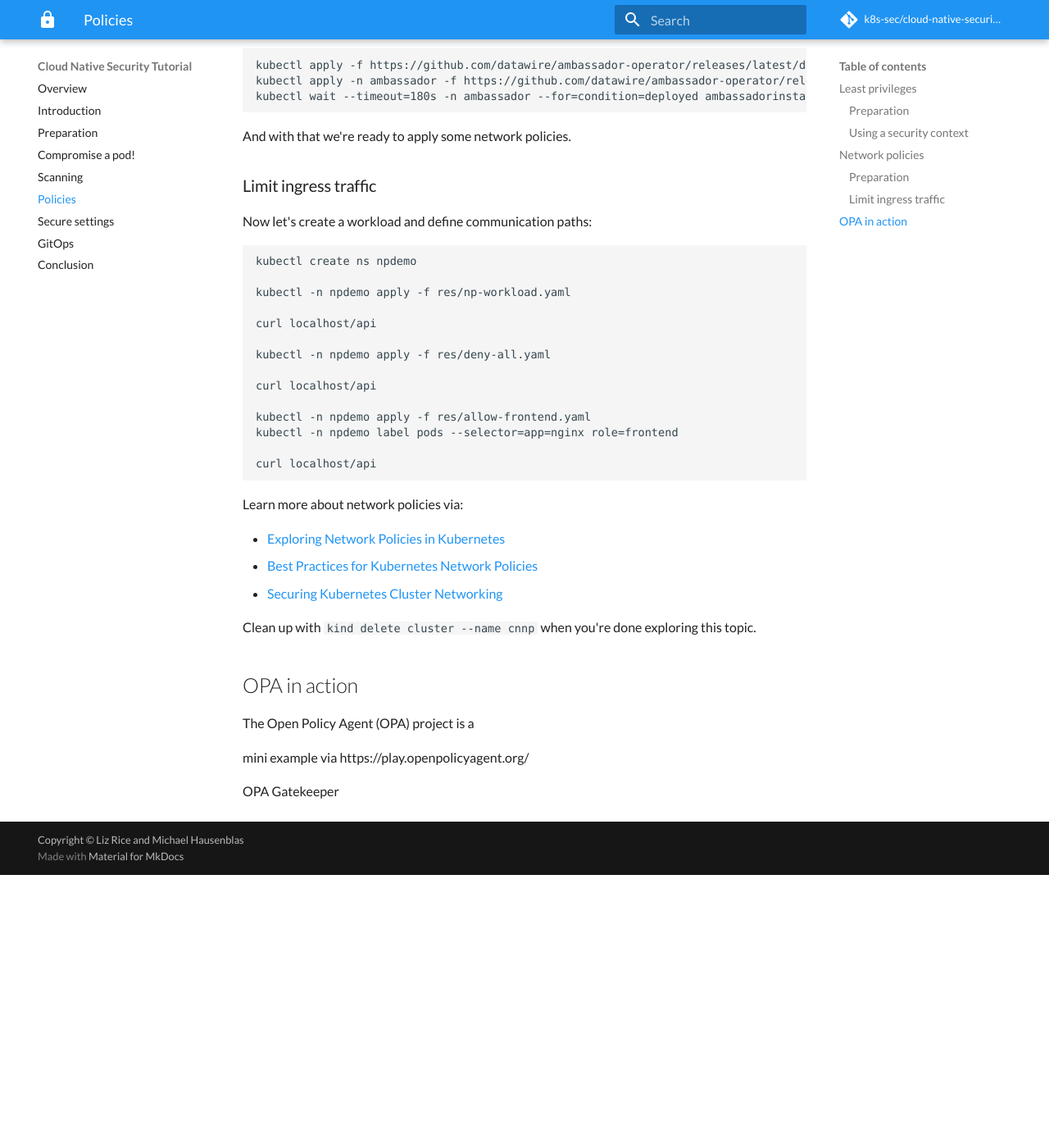
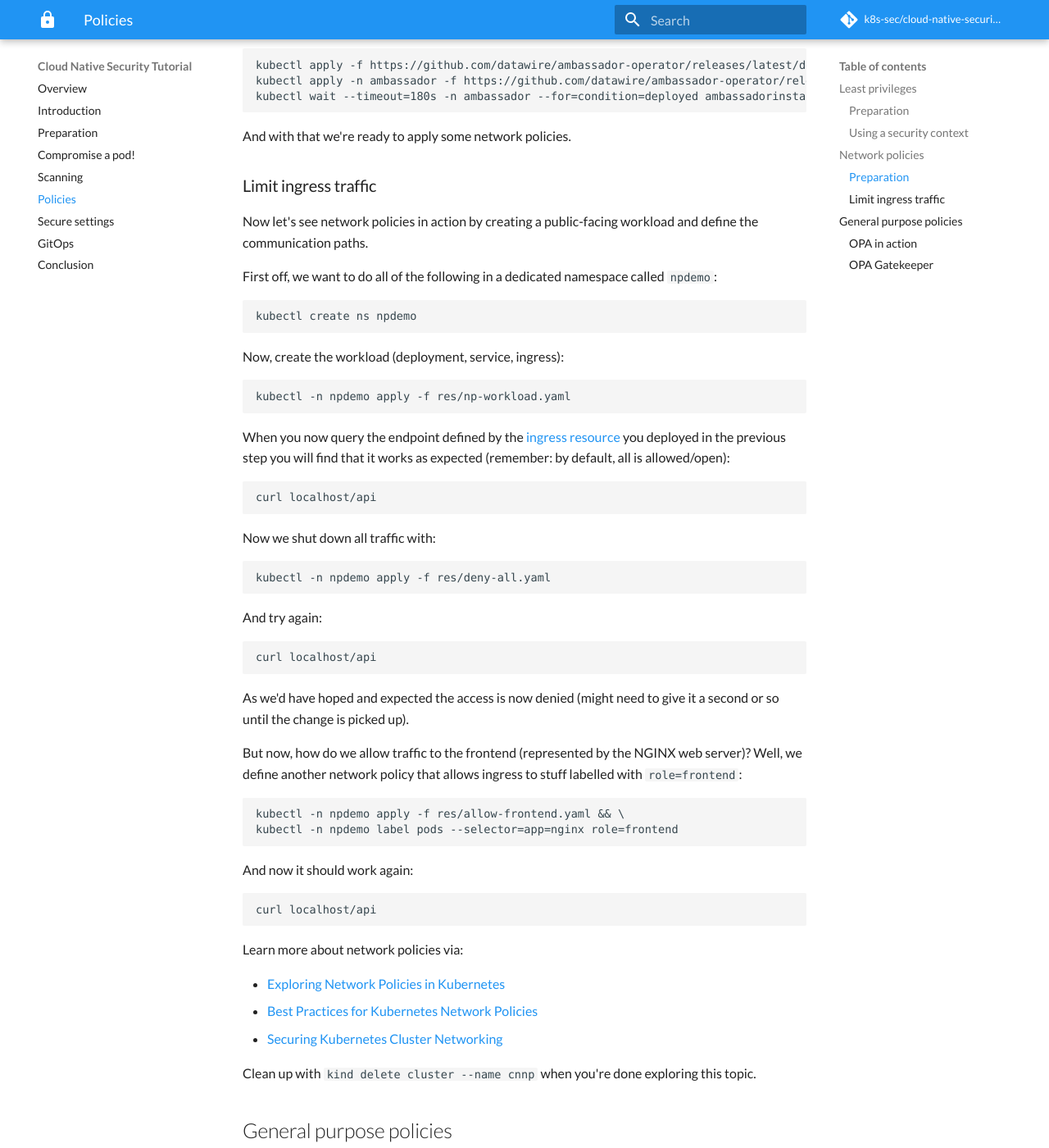
Before and after one commit to k8s-sec/cloud-native-security-tutorial, an MkDocs documentation site: the page built from docs/policies.md, in a window 1280 px wide and 1400 px high, scrolled down 2960 px. Shown: the whole window at 82% size. Built offline with MkDocs 1.6.1 and Material for MkDocs 9.7.7, drawn with Linux system fonts in a browser that asks for light colours; some web fonts are replaced; comment, search, counter and statistics services are not loaded; before the commit the page ends 4027 px from its top, so only the background shows below that; some of the changed text lies outside the part shown.

Commit message:
completes NP section

````diff
--- a/docs/policies.md
+++ b/docs/policies.md
@@ -128,22 +128,57 @@ And with that we're ready to apply some network policies.
 
 ### Limit ingress traffic
 
-Now let's create a workload and define communication paths:
+Now let's see network policies in action by creating a public-facing workload
+and define the communication paths.
+
+First off, we want to do all of the following in a dedicated namespace called
+`npdemo`:
 
 ```
 kubectl create ns npdemo
+```
 
+Now, create the workload (deployment, service, ingress):
+
+```
 kubectl -n npdemo apply -f res/np-workload.yaml
+```
 
+When you now query the endpoint defined by the [ingress resource](https://github.com/k8s-sec/cloud-native-security-tutorial/blob/b5efb0ee54fbb3ded4f5cac8d7834f1e59881948/res/np-workload.yaml#L33)
+you deployed in the previous step you will find that it works as expected
+(remember: by default, all is allowed/open):
+
+```
 curl localhost/api
+```
 
+Now we shut down all traffic with:
+
+```
 kubectl -n npdemo apply -f res/deny-all.yaml
+```
 
+And try again:
+
+```
 curl localhost/api
+```
 
-kubectl -n npdemo apply -f res/allow-frontend.yaml
+As we'd have hoped and expected the access is now denied (might need to give it
+a second or so until the change is picked up).
+
+But now, how do we allow traffic to the frontend (represented by the NGINX web
+server)? Well, we define another network policy that allows ingress to stuff
+labelled with `role=frontend`:
+
+```
+kubectl -n npdemo apply -f res/allow-frontend.yaml && \
 kubectl -n npdemo label pods --selector=app=nginx role=frontend
+```
 
+And now it should work again:
+
+```
 curl localhost/api
 ```
 
@@ -156,10 +191,14 @@ Learn more about network policies via:
 Clean up with `kind delete cluster --name cnnp` when you're done exploring
 this topic.
 
-## OPA in action
+## General purpose policies
 
 The Open Policy Agent (OPA) project is a
 
+### OPA in action
 mini example via https://play.openpolicyagent.org/
 
-OPA Gatekeeper
+### OPA Gatekeeper
+
+Learn more about OPA via:
+- [Introducing Policy As Code: The Open Policy Agent (OPA)](https://www.cncf.io/blog/2020/08/13/introducing-policy-as-code-the-open-policy-agent-opa/)
````
